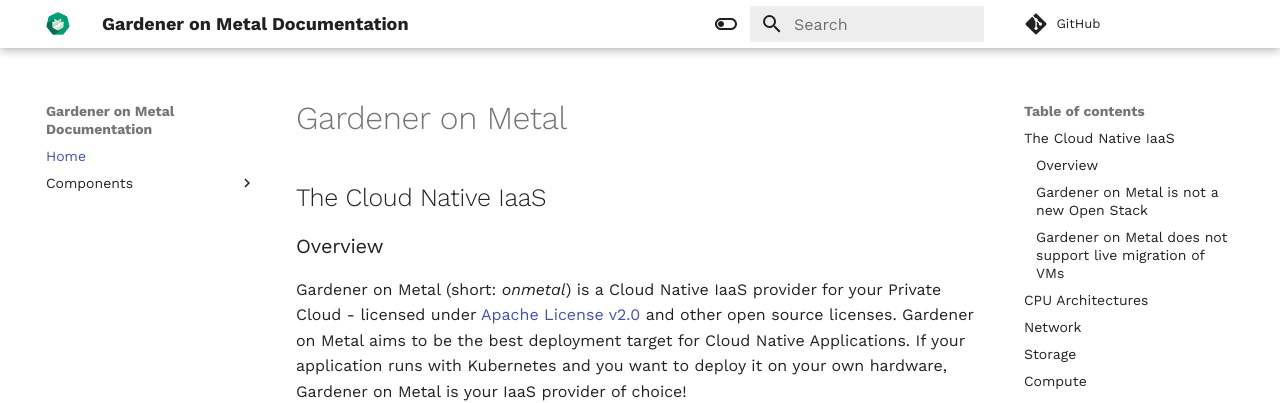
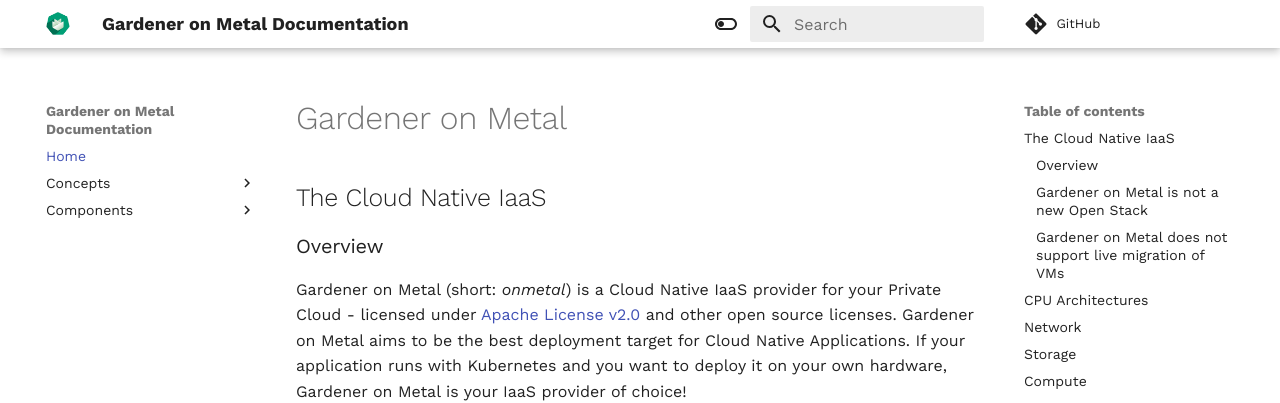
Before and after one commit to onmetal/documentation, an MkDocs documentation site: the page built from docs/index.md, in a window 1280 px wide. Shown: the top 403 px of the page. Built offline with MkDocs 1.6.1 and Material for MkDocs 9.7.7, drawn with Linux system fonts in a browser that asks for light colours; comment, search, counter and statistics services are not loaded.

Commit message:
Update mkdocs.yml

```diff
--- a/mkdocs.yml
+++ b/mkdocs.yml
@@ -35,6 +35,8 @@
 
 nav:
   - Home: index.md
+  - Concepts:
+    - Networking: concepts/networking.md
   - Components:
     - Virtualization:
       - Overview: components/virtualization/overview.md
```
